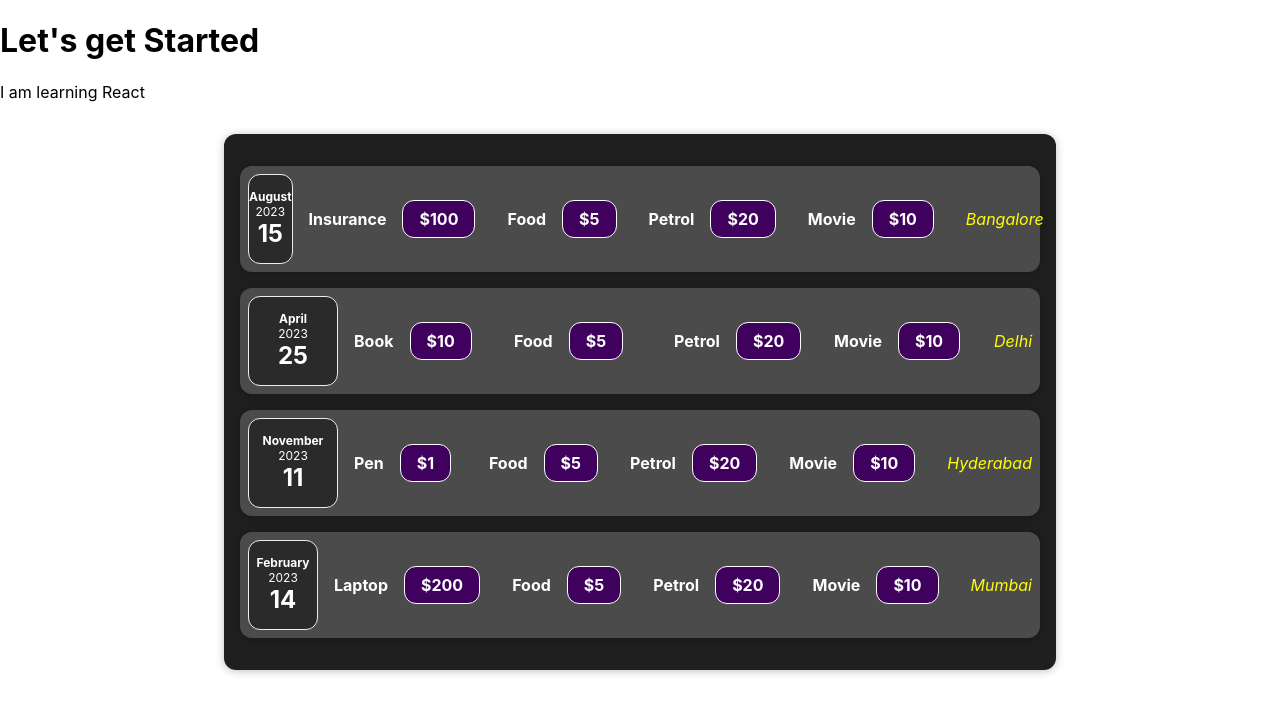
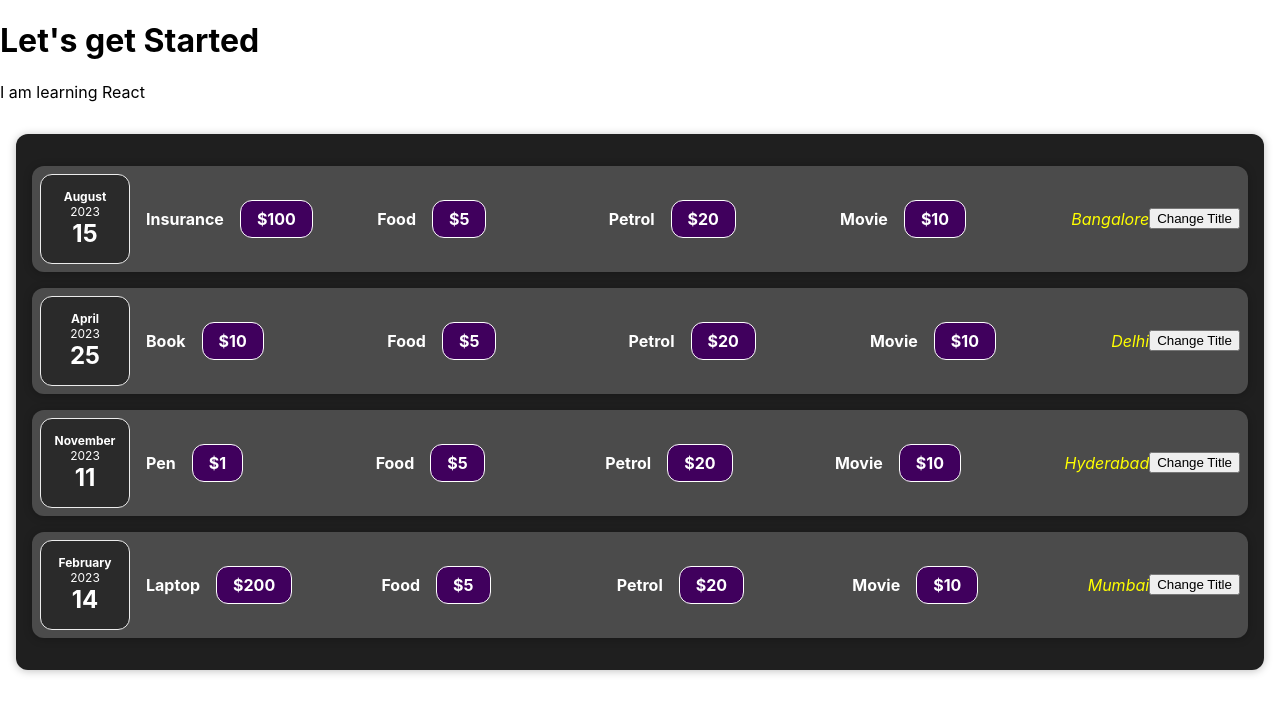
Before and after one commit to gautamranjan09/First_project_using_React, a React (Create React App) app: page / in a window 1280 px wide. Shown: the top 714 px of the page. Built offline with nearby package versions, Linux system fonts and the light colour scheme.

Commit message:
Learning to Add Event Listeners

```diff
--- a/src/components/ExpenseItem.js
+++ b/src/components/ExpenseItem.js
@@ -12,6 +12,9 @@ function ExpenseItem(props) {
             <p className="expense-item__description">Petrol<span className="expense-item__price">$20</span></p>
             <p className="expense-item__description">Movie<span className="expense-item__price">$10</span></p>
             <div className="expense-item__location">{props.location}</div>
+            <button onClick={()=>{
+                console.log("Button clicked")
+            }}>Change Title</button>
         </Card>
     );
 }
--- a/src/components/Expenses.css
+++ b/src/components/Expenses.css
@@ -2,6 +2,6 @@
   padding: 1rem;
   background-color: rgb(31, 31, 31);
   margin: 2rem auto;
-  width: 50rem;
+  width: 80rem;
   max-width: 95%;
 }
```
